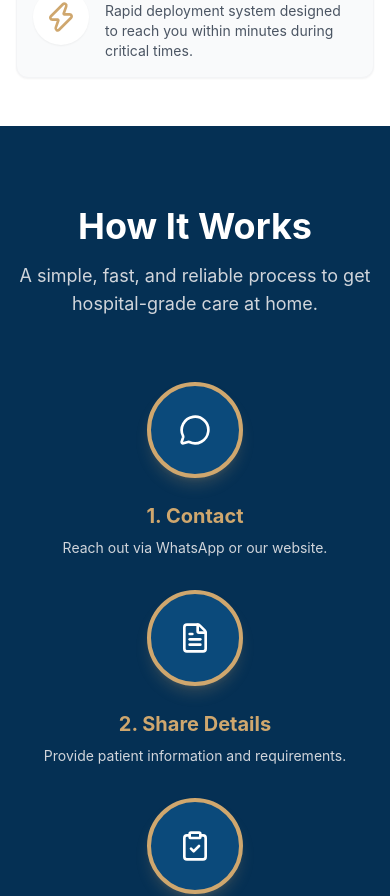
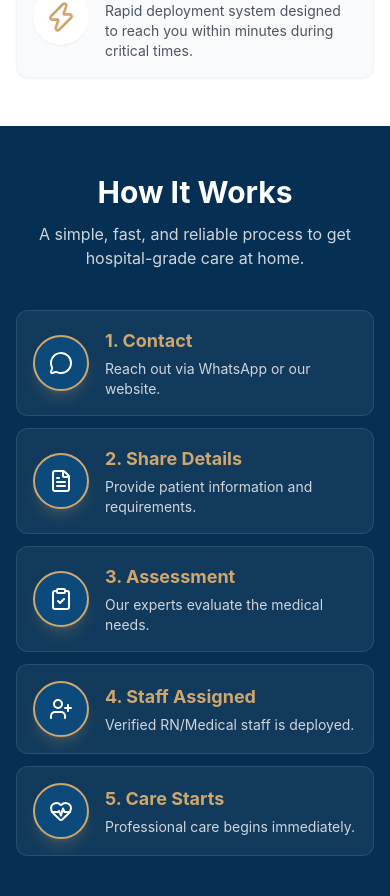
Before and after one commit to AHSANKHAN1999/Carevia-global-care-link, a React (Vite) app: page / in a window 390 px wide. Shown: the part 2174-3070 px from the top of the page. Built offline with nearby package versions, Linux system fonts and the light colour scheme.

Commit message:
Optimized How It Works section into a compact vertical list for mobile

```diff
--- a/src/components/home/HowItWorks.tsx
+++ b/src/components/home/HowItWorks.tsx
@@ -3,27 +3,28 @@ import { MessageCircle, FileText, ClipboardCheck, UserPlus, HeartPulse } from 'l
 
 const steps = [
   {
-    icon: <MessageCircle size={32} className="text-white" />,
+    // size=32 hata kar responsive tailwind classes lagai hain
+    icon: <MessageCircle className="w-6 h-6 md:w-8 md:h-8 text-white" />,
     title: "1. Contact",
     description: "Reach out via WhatsApp or our website."
   },
   {
-    icon: <FileText size={32} className="text-white" />,
+    icon: <FileText className="w-6 h-6 md:w-8 md:h-8 text-white" />,
     title: "2. Share Details",
     description: "Provide patient information and requirements."
   },
   {
-    icon: <ClipboardCheck size={32} className="text-white" />,
+    icon: <ClipboardCheck className="w-6 h-6 md:w-8 md:h-8 text-white" />,
     title: "3. Assessment",
     description: "Our experts evaluate the medical needs."
   },
   {
-    icon: <UserPlus size={32} className="text-white" />,
+    icon: <UserPlus className="w-6 h-6 md:w-8 md:h-8 text-white" />,
     title: "4. Staff Assigned",
     description: "Verified RN/Medical staff is deployed."
   },
   {
-    icon: <HeartPulse size={32} className="text-white" />,
+    icon: <HeartPulse className="w-6 h-6 md:w-8 md:h-8 text-white" />,
     title: "5. Care Starts",
     description: "Professional care begins immediately."
   }
@@ -31,26 +32,36 @@ const steps = [
 
 const HowItWorks: React.FC = () => {
   return (
-    <section className="py-20 bg-primary-dark text-white">
+    // Mobile par py-12 taake gap kam ho
+    <section className="py-12 md:py-20 bg-primary-dark text-white">
       <div className="container mx-auto px-4">
-        <div className="text-center max-w-3xl mx-auto mb-16">
-          <h2 className="text-4xl font-bold mb-4">How It Works</h2>
-          <p className="text-lg text-gray-300">
+        <div className="text-center max-w-3xl mx-auto mb-10 md:mb-16">
+          <h2 className="text-3xl md:text-4xl font-bold mb-3 md:mb-4">How It Works</h2>
+          <p className="text-base md:text-lg text-gray-300">
             A simple, fast, and reliable process to get hospital-grade care at home.
           </p>
         </div>
 
-        <div className="flex flex-col md:flex-row justify-center items-start gap-8 relative">
-          {/* Connecting Line (Hidden on mobile) */}
+        {/* Mobile par gap-3 rakha hai taake steps qareeb qareeb hon */}
+        <div className="flex flex-col md:flex-row justify-center items-stretch md:items-start gap-3 md:gap-8 relative">
+
+          {/* Connecting Line (Sirf Desktop par dikhegi) */}
           <div className="hidden md:block absolute top-12 left-[10%] right-[10%] h-1 bg-secondary/30 z-0"></div>
 
           {steps.map((step, index) => (
-            <div key={index} className="flex-1 flex flex-col items-center text-center relative z-10 w-full">
-              <div className="w-24 h-24 bg-primary rounded-full flex items-center justify-center border-4 border-secondary shadow-lg mb-6 shadow-secondary/20">
+            <div
+              key={index}
+              // YAHAN MAGIC HAI: Mobile pe Flex-row (side by side), PC pe Flex-col (top to bottom)
+              // Mobile pe pyara sa background aur border bhi diya hai
+              className="flex-1 flex flex-row md:flex-col items-center md:items-center relative z-10 w-full bg-white/5 md:bg-transparent p-4 md:p-0 rounded-xl md:rounded-none border border-white/10 md:border-transparent transition-all hover:bg-white/10 md:hover:bg-transparent"
+            >
+              <div className="w-14 h-14 md:w-24 md:h-24 shrink-0 bg-primary rounded-full flex items-center justify-center border-2 md:border-4 border-secondary shadow-lg mb-0 md:mb-6 mr-4 md:mr-0 shadow-secondary/20">
                 {step.icon}
               </div>
-              <h3 className="text-xl font-bold mb-2 text-secondary">{step.title}</h3>
-              <p className="text-gray-300 text-sm">{step.description}</p>
+              <div className="text-left md:text-center">
+                <h3 className="text-lg md:text-xl font-bold mb-1 md:mb-2 text-secondary">{step.title}</h3>
+                <p className="text-gray-300 text-sm">{step.description}</p>
+              </div>
             </div>
           ))}
         </div>
```
